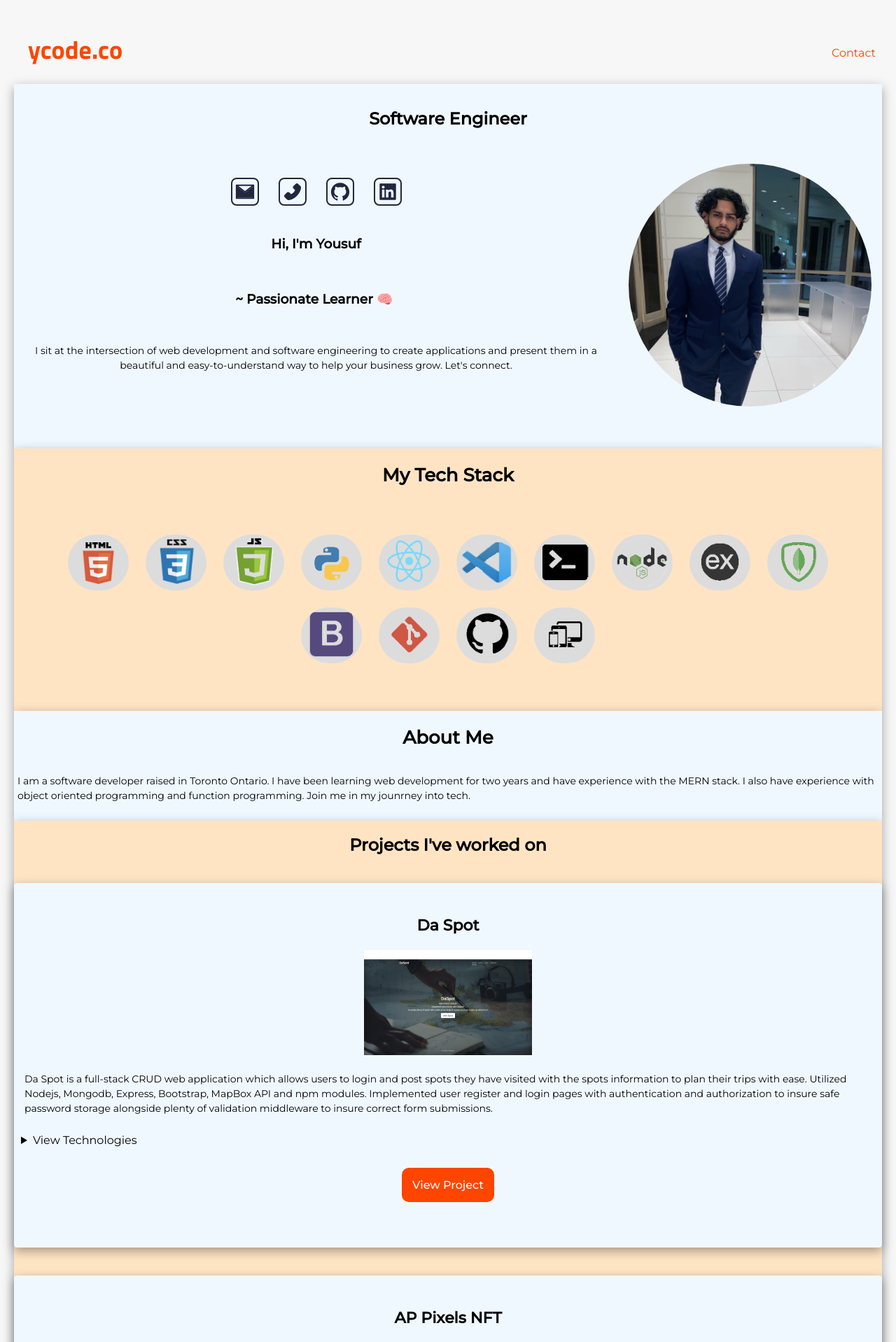
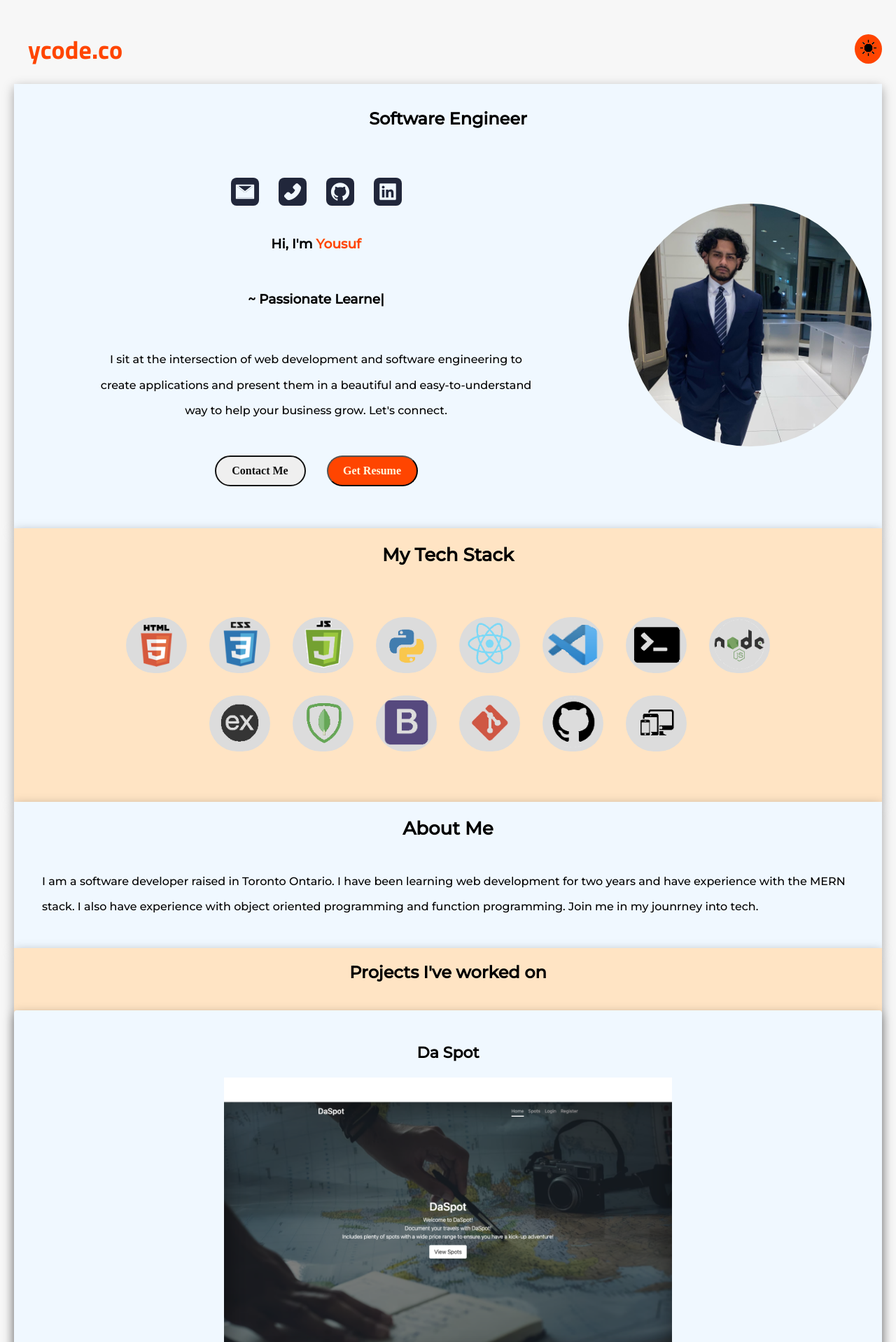
Before and after one commit to quddusyo/ycode-portfolio, a React (Create React App) app: page / in a window 1280 px wide. Shown: the top 1918 px of the page at 70% size. Built offline with nearby package versions, Linux system fonts and the light colour scheme.

Commit message:
updated portfolio responsivity

```diff
--- a/public/index.html
+++ b/public/index.html
@@ -8,11 +8,7 @@
       name="description"
       content="YCode Portfolio Website"
     />
-    <title>React App</title>
-    <link rel="preconnect" href="https://fonts.googleapis.com">
-    <link rel="preconnect" href="https://fonts.gstatic.com" crossorigin>
-    <link rel="preconnect" href="https://fonts.googleapis.com">
-    <link rel="preconnect" href="https://fonts.gstatic.com" crossorigin>
+    <title>ycode.co</title>
     <link rel="preconnect" href="https://fonts.googleapis.com">
     <link rel="preconnect" href="https://fonts.gstatic.com" crossorigin>
     <link href="https://fonts.googleapis.com/css2?family=Montserrat:wght@300;400;500&family=Titillium+Web:wght@300;400;700&display=swap" rel="stylesheet">
--- a/src/App.css
+++ b/src/App.css
@@ -1,5 +1,5 @@
 /* variables for when changing to frequently used colors */
-/* can apply by adding var(--colorWanted) */
+/* can apply by adding var(--DesiredColor) */
 :root {
   --mainColor: rgb(37, 34, 34);
   --mainColorDark: #7b4108;
@@ -32,8 +32,6 @@ a, a:hover, a:focus, a:active {
 
 /* reuseable css styles */
 .container-default {
-  /* big screen */
-  /* margin: 100px 50px; */
   font-family: 'Montserrat', sans-serif;
   display: flex;
   flex-direction: column;
@@ -43,11 +41,63 @@ a, a:hover, a:focus, a:active {
 }
 
 .p-default {
-  /* big size */
-  /* font-size: 20px; */
   font-size: 14px;
   line-height: 1.5;
-  margin: 15px 5px 25px 5px;
-  /* big screen size */
-  /* margin: 35px; */
+  margin: 15px 5px 25px 10px;
 }
+
+/* arrow up styles */
+.footer__btn {
+  cursor: pointer;
+  border: none;
+  position: fixed;
+  display: flex;
+  align-items: center;
+  justify-content: center;
+  height: 40px;
+  width: 40px;
+  border-radius: 5px;
+  font-size: 24px;
+  color: white;
+  background-color: orangered;
+  z-index: 10000;
+  right: 15px;
+  bottom: 20px;
+}
+
+.footer__btn:hover {
+  outline: none;
+  background-color: orange;
+}
+
+.footer__btn:active {
+  background-color: orange;
+  outline: none;
+}
+/* end of arrow up styles */
+@media screen and (min-width: 360px) {
+  .p-default {
+    font-size: 16px;
+  }
+}
+@media screen and (min-width: 412px) {
+  .p-default {
+    margin: 15px 15px 30px 15px;
+  }
+}
+@media screen and (min-width: 768px) {
+  .footer__btn {
+    height: 65px;
+    width: 65px;
+    font-size: 42px;
+    right: 30px;
+    bottom: 30px;
+  }
+}
+@media screen and (min-width: 1024px) {
+  .p-default {
+    margin: 20px 40px 40px 40px;
+    line-height: 2.3;
+    font-weight: 500;
+  }
+}
--- a/src/App.js
+++ b/src/App.js
@@ -1,4 +1,5 @@
-import { useState } from 'react';
+import { useState, useEffect } from 'react';
+import { AiOutlineArrowUp } from 'react-icons/ai';
 import About from './About/About';
 import './App.css';
 import Footer from './Footer/Footer';
@@ -8,8 +9,26 @@ import Projects from './Projects/Projects';
 import Skills from './Skills/Skills';
 
 function App() {
-  const [themeSwitch, setThemeSwitch]= useState(true)
-  console.log(themeSwitch)
+  const [themeSwitch, setThemeSwitch]= useState(true);
+  const [showButton, setShowButton] = useState(false);
+  // console.log(themeSwitch)
+
+  useEffect(() => {
+    window.addEventListener("scroll", () => {
+      if (window.pageYOffset > 80) {
+        setShowButton(true);
+      } else {
+        setShowButton(false);
+      }
+    });
+  }, []);
+
+  const scrollToTop = () => {
+    window.scrollTo({
+      top: 0,
+      behavior: 'smooth'
+    });
+  };
   return (
     <div className={themeSwitch ? 'app' : 'appDark'}>
       <Nav
@@ -17,6 +36,11 @@ function App() {
         setThemeSwitch={setThemeSwitch}
       />
       <Home />
+      {showButton && (
+        <button className='footer__btn' onClick={scrollToTop}>
+          <AiOutlineArrowUp />
+        </button>
+      )}
       <Skills />
       <About />
       <Projects />
--- a/src/Footer/Footer.js
+++ b/src/Footer/Footer.js
@@ -5,7 +5,7 @@ const Footer = () => {
   return (
     <div className='footer__container'>
       <div className='footer__content'>
-        <p>2022 &copy; Copyright <strong>YCode Portfolio</strong>. All Rights Reserved.</p>
+        <p>2022 &copy; Copyright <strong>ycode.co</strong>. All Rights Reserved.</p>
       </div>
     </div>
   )
--- a/src/Home/Home.css
+++ b/src/Home/Home.css
@@ -1,5 +1,8 @@
 .home-container {
     background-color: aliceblue;
+}
+span {
+    color: orangered;
 }
 .home-container > h2 {
     margin: 35px 0 50px 0;
@@ -14,6 +17,9 @@
     align-items: center;
     justify-content: center;
 }
+.home-slides {
+    height: 60px;
+}
 .home-icons-container {
     width: 300px;
     margin: 20px;
@@ -25,19 +31,50 @@
     /* large screens */
     /* width: 30px; */
     border-radius: 8px;
-    background-color: aliceblue;
-    border: 2px solid #21273b;
+    /* background-color: aliceblue; */
+    background-color: #21273b;
     padding: 3px;
-    color: #21273f;
+    /* color: #21273f; */
+    color: aliceblue;
     height: auto;
 }
 .contact-icon > *:hover {
     transform: scale(1.4);
     background-color: orangered;
+    transition: 0.3s ease-out;
 }
 .p-container {
     margin: 0 80px;
     text-align: center;
+}
+.btn {
+    margin: 5px 0px 10px 0px;
+    border-radius: 25px;
+    color: cornsilk;
+    width: 110px;
+    height: 44px;
+    font-family: "Poppins Medium";
+    font-size: 14px;
+    font-weight: 600;
+}
+.primary-btn {
+    border: 2px solid #111;
+    color: #111;
+}
+.primary-btn:hover {
+    border: 3px solid orangered;
+    color: #111;
+    transition: 0.3s ease-out;
+}
+.highlighted-btn {
+    margin: 0 0 0 10px;
+    background-color: orangered;
+}
+
+.highlighted-btn:hover {
+    background-color: cornsilk;
+    color: #111;
+    transition: 0.3s ease-out;
 }
 .profile-picture {
     display: flex;
@@ -61,12 +98,20 @@
 }
 
 @media screen and (min-width: 360px) {
+    .contact-icon > * {
+        width: 30px;
+        padding: 5px;
+    }
     .p-container {
         margin: 0 20px;
     }
+    .highlighted-btn {
+        margin: 0 0 30px 30px;
+        background-color: orangered;
+    }
 }
 
-@media screen and (min-width: 414px) {
+@media screen and (min-width: 412px) {
     .profile-picture-background {
         height: 92%;
         width: 92%;
@@ -75,6 +120,10 @@
 }
 
 @media screen and (min-width: 768px) {
+    .btn {
+        width: 130px;
+        font-size: 16px;
+    }
     .content-container {
         display: flex;
         flex-direction: row;
@@ -84,8 +133,16 @@
     .contact-icon > * {
         width: 30px;
     }
+    .p-container {
+        margin: 0 40px;
+    }
     .profile-picture {
         height: 377px;
         width: 377px;
     }
 }
+@media screen and (min-width: 1024px) {
+    .p-container {
+        margin: 0 80px;
+    }
+}
--- a/src/Home/Home.js
+++ b/src/Home/Home.js
@@ -23,16 +23,16 @@ const Home = () => {
               <AiFillLinkedin className='linkedin-icon' />
             </a>
           </div>
-          <h3>Hi, I'm Yousuf</h3>
-          <h3>
+          <h3>Hi, I'm <span>Yousuf</span></h3>
+          <h3 className='home-slides'>
             <Typical
               loop={Infinity}
               steps={[
                 "~ Full Stack Developer 🚀",
                 1200,
-                "~ Passionate Learner 🧠",
+                "~ Passionate Learner 🌱",
                 1200,
-                "~ React Developer ⚛️",
+                "~ Self Taught 📚",
                 1200,
               ]}
             />
@@ -42,6 +42,14 @@ const Home = () => {
               I sit at the intersection of web development and software engineering to create applications
               and present them in a beautiful and easy-to-understand way to help your business grow. Let's connect.
             </p>
+          </div>
+          <div className='profile-options'>
+            <a href='mailto: yusuf1quddus@gmail.com' target='_blank' rel="noreferrer">
+              <button className='btn primary-btn'>Contact Me</button>
+            </a>
+            <a href='YousufQ_Resume.pdf' download='YousufQ_Resume.pdf'>
+              <button className='btn highlighted-btn'>Get Resume</button>
+            </a>
           </div>
         </div>
         <div className='profile'>
--- a/src/Nav/Nav.css
+++ b/src/Nav/Nav.css
@@ -16,12 +16,12 @@
     /* font-size: 44px; */
     font-family: 'Titillium Web', sans-serif;
 }
-.nav-right {
-    /* mid - large screens */
-    /* padding: 0 240px; */
-}
+/* .nav-right {
+    mid - large screens
+    padding: 0 240px;
+} */
 .nav-switch {
-    margin-left: 30px;
+    margin:  0 60px 0 20px;
     border: 2px solid orangered;
     background-color: orangered;
     padding: 5px;
--- a/src/Nav/Nav.js
+++ b/src/Nav/Nav.js
@@ -8,7 +8,6 @@ const Nav = ({themeSwitch, setThemeSwitch}) => {
     <div className='nav-container'>
         <h1>ycode.co</h1>
         <div className='nav-right'>
-            <a className='nav-link' href='/#'>Contact</a>
             <button
               className={themeSwitch ? 'themeSwitchContainer nav-switch' : 'themeSwitchContainerLight nav-switch'}
               onClick={() => setThemeSwitch(!themeSwitch)}
--- a/src/Projects/ProjectData.js
+++ b/src/Projects/ProjectData.js
@@ -19,6 +19,7 @@ export const ProjectData = [
         title: 'Da Spot',
         description: 'Da Spot is a full-stack CRUD web application which allows users to login and post spots they have visited with the spots information to plan their trips with ease. Utilized Nodejs, Mongodb, Express, Bootstrap, MapBox API and npm modules. Implemented user register and login pages with authentication and authorization to insure safe password storage alongside plenty of validation middleware to insure correct form submissions.',
         url: 'https://daspot.herokuapp.com/',
+        github_url: 'https://github.com/quddusyo/DaSpot',
         skills: [htmlIcon, cssIcon, jsIcon, mongoIcon, bootstrapIcon, nodeIcon, expressIcon, responsiveIcon],
         image: project1
     },
@@ -26,22 +27,22 @@ export const ProjectData = [
         id: 1,
         title: 'AP Pixels NFT',
         description: 'Created with Reactjs, utilized Metamask.io to connect to Rinkeby test net and recieve test ETH for nft gas fees. Posted self-created AP Pixels NFT on thirdweb and used data to fetch and use on app. Implemented a search bar where you can search the NFT by name and a dark theme button to choose light or dark theme for preference.',
-        url: 'https://github.com/quddusyo/ap-pixels-nft',
+        github_url: 'https://github.com/quddusyo/ap-pixels-nft/tree/version-jan-10',
         skills: [htmlIcon, cssIcon, jsIcon, reactIcon],
         image: project2
     },
     {
         id: 2,
         title: 'Sorting Visualizer',
-        description: 'Created with Reactjs, utilized react hooks alongside state management to render XML components to show a variety of sorting algorithms.',
-        url: 'https://github.com/quddusyo/Sorting-Visualizer',
+        description: 'Created with Reactjs, utilized react hooks to render XML components on to the webpage. This application visualizes a variety of sorting algorithms at work. Implemented a new array button where the user can generate a new array with random values to see another sorting algorithm at work. Try it out today.',
+        github_url: 'https://github.com/quddusyo/Sorting-Visualizer/tree/algorithmImplementation',
         skills: [htmlIcon, cssIcon, jsIcon, reactIcon],
         image: project3
     },
     {
         id: 3,
         title: 'FenceIt',
-        description: 'FenceIt is a renovation company template which offers a wide variety of renovation services. This website was created to show potential customers a template for websites. This website utilizes many modern css properties to give it a modern UI/UX design.',
+        description: 'FenceIt is a renovation company template which offers a wide variety of renovation services. This website was created to show potential customers a template for websites. This website utilizes many modern css properties to give it a modern UI/UX design. This website template code is in my github in a private repository. Contact me if interested in the source code. ',
         url: 'https://fenceit-2ab0b.web.app/',
         skills: [htmlIcon, cssIcon, jsIcon, reactIcon, responsiveIcon],
         image: project4
--- a/src/Projects/Projects.css
+++ b/src/Projects/Projects.css
@@ -28,9 +28,9 @@
     font-size: 22px;
     font-weight: 700;
 }
-.project-container > a {
+.project-links > a {
     padding: 15px;
-    margin: 25px;
+    margin: 0px 5px 0px 0px;
     background-color: orangered;
     color: white;
     font-weight: 500;
@@ -42,7 +42,7 @@
     font-weight: 700;
     border-radius: 10px; */
 }
-.project-container > a:hover {
+.project-links > a:hover {
     transition: 0.2s ease-in-out;
     background-color: orange;
 }
@@ -56,18 +56,46 @@
     flex-wrap: wrap;
     justify-content: center;
 }
+summary {
+    margin: 20px 20px 40px 20px;
+}
 .project-skills {
     height: 50px;
     width: auto;
-    /* mid-large sizes */
-    /* width: 70px;
-    height: 70px; */
-    margin-right: 15px;
+    margin: 0 20px 50px 0;
 }
 .project-img > img{
-    /* mid-large size */
-    /* height: 50vh;
-    width: auto; */
     height: 150px;
     width: auto
 }
+@media screen and (min-width: 360px) {
+    .project-img > img{
+        height: 200px;
+        width: auto
+    }
+}
+@media screen and (min-width: 540px) {
+    .project-description {
+        padding: 25px 40px;
+    }
+    .project-links > a {
+        margin: 0px 20px 0px 20px;
+        padding: 15px 20px;
+        font-weight: 700;
+    }
+    .project-skills {
+        width: 60px;
+        height: 60px;
+    }
+    .project-img > img{
+        height: 300px;
+        width: auto
+    }
+
+}
+@media screen and (min-width: 768px) {
+    .project-img > img{
+        height: 400px;
+        width: auto
+    }
+}
--- a/src/Projects/Projects.js
+++ b/src/Projects/Projects.js
@@ -26,7 +26,14 @@ const Projects = () => {
                                 </div>
                         </details>
                     </div>
-                    <a href={index.url} target='_blank' rel='noreferrer'>View Project</a>
+                    <div className='project-links'>
+                        {index.url && (
+                            <a href={index.url} target='_blank' rel='noreferrer'>View Project</a>
+                        )}
+                        {index.github_url && (
+                            <a href={index.github_url} target='_blank' rel='noreferrer'>Github</a>
+                        )}
+                    </div>
                 </div>
             )
         })}
--- a/src/Skills/Skills.css
+++ b/src/Skills/Skills.css
@@ -61,8 +61,11 @@ color: black;
 }
 
 @media screen and (min-width: 540px) {
+.skill-list {
+    margin: 20px 80px;
+}
 .skills {
-    gap: 1.5rem;
+    gap: 2rem;
 }
 .btnContent > img {
     width: 55px;
```
